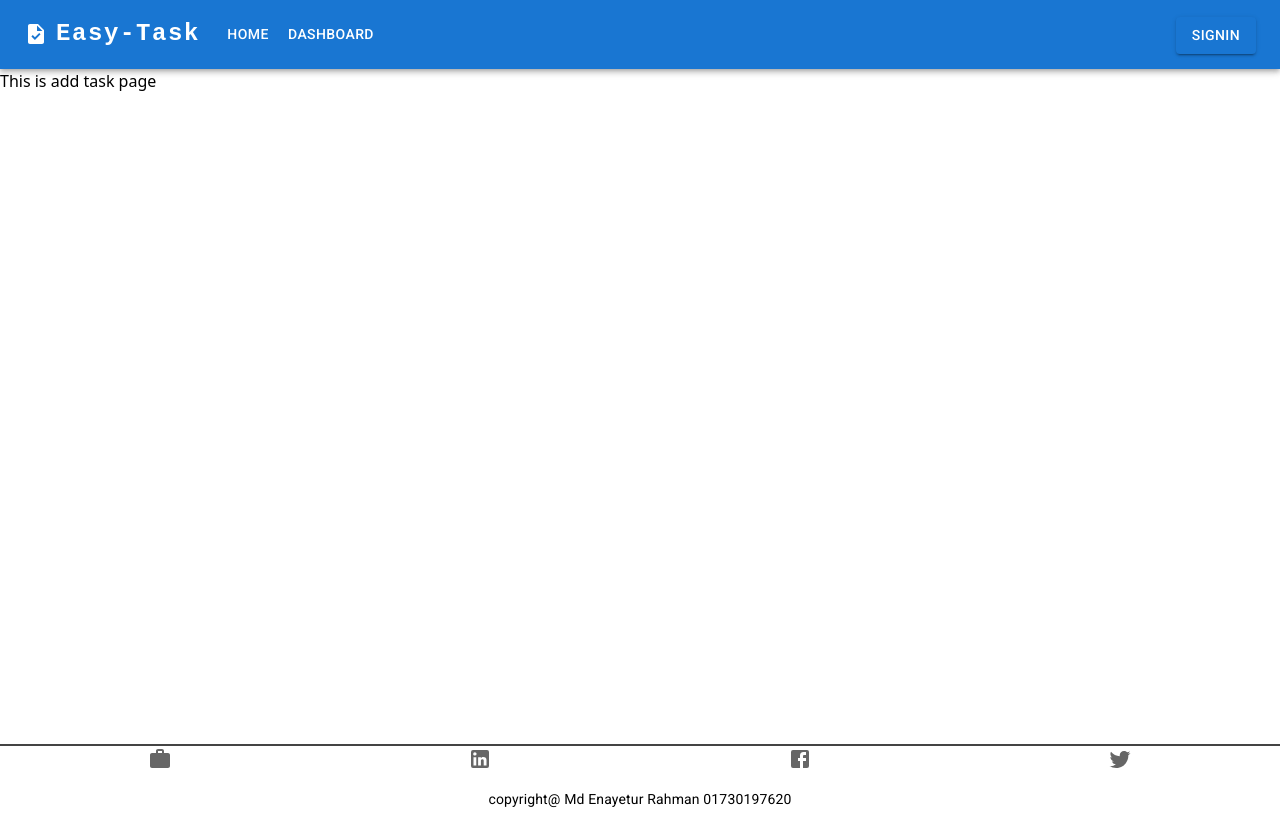
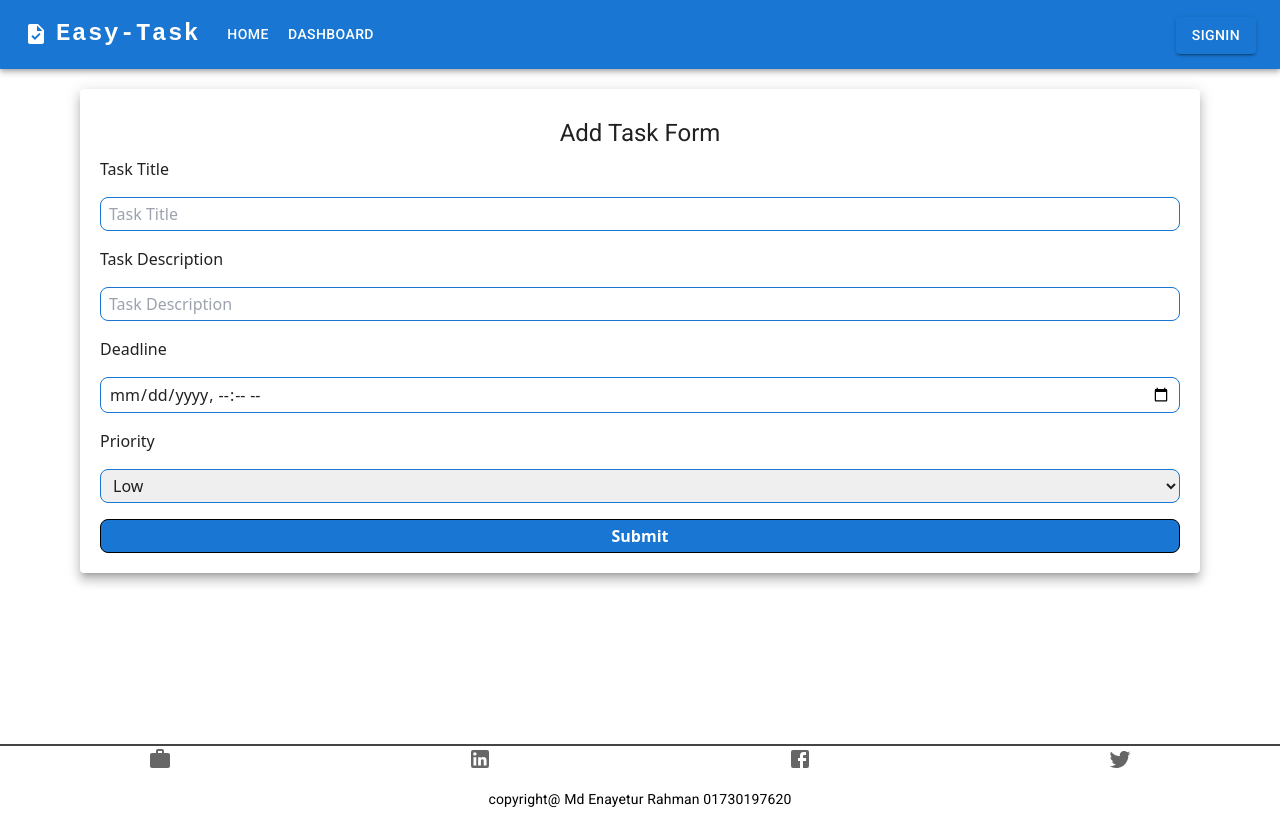
Before and after one commit to enayetsyl/easy-task, a React (Vite) app: page /dashboard/add-task in a window 1280 px wide. Built offline with nearby package versions, Linux system fonts and the light colour scheme; no server answers.

Commit message:
hook form implemented for add task page

```diff
--- a/package.json
+++ b/package.json
@@ -18,6 +18,7 @@
     "firebase": "^10.7.1",
     "react": "^18.2.0",
     "react-dom": "^18.2.0",
+    "react-hook-form": "^7.49.2",
     "swiper": "^11.0.5"
   },
   "devDependencies": {
--- /dev/null
+++ b/src/Components/Form.jsx
@@ -0,0 +1,34 @@
+import { useForm } from 'react-hook-form';
+
+export default function App() {
+  const { register, handleSubmit, formState: { errors } } = useForm();
+  const onSubmit = data => console.log(data);
+  console.log(errors);
+
+  return (
+    <form onSubmit={handleSubmit(onSubmit)} className='flex flex-col gap-4'>
+      <label >Task Title</label>
+      <input type="text" placeholder="Task Title" {...register("Task Title", {required: true})}
+      className='border py-1 px-2 rounded-lg border-[#1976D2]'
+      />
+      <label >Task Description</label>
+      <input type="text" placeholder="Task Description" {...register("Task Description", {required: true})}
+      className='border py-1 px-2 rounded-lg border-[#1976D2]'
+      />
+      <label >Deadline</label>
+      <input type="datetime-local" placeholder="Deadlines" {...register("Deadlines", {required: true})}
+      className='border py-1 px-2 rounded-lg border-[#1976D2]'
+      />
+      <label >Priority</label>
+      <select {...register("Priority", { required: true })}
+      className='border py-1 px-2 rounded-lg border-[#1976D2]'
+      >
+        <option value="Low">Low</option>
+        <option value=" Moderate"> Moderate</option>
+        <option value=" High"> High</option>
+      </select>
+
+      <input type="submit" className='border border-solid border-black py-1 rounded-lg bg-[#1976D2] text-white font-bold' />
+    </form>
+  );
+}
--- a/src/DPages/AddTask.jsx
+++ b/src/DPages/AddTask.jsx
@@ -1,8 +1,22 @@
-
+import { Paper, Typography } from "@mui/material";
+import Form from "../Components/Form";
 const AddTask = () => {
   return (
-    <div>
-      This is add task page
+    <div className="px-10 md:px-20 lg:px-30 py-5">
+
+      <Paper
+      elevation={8}
+      my={5}
+      sx={{
+        padding:'20px',
+      }}
+      >
+        <Typography variant="h5"
+        textAlign={'center'}
+        py={1}
+        >Add Task Form</Typography>
+      <Form/>
+      </Paper>
     </div>
   );
 };
```
Also changed, not shown: 1 other file (tests, documents, lock files or other folders).
